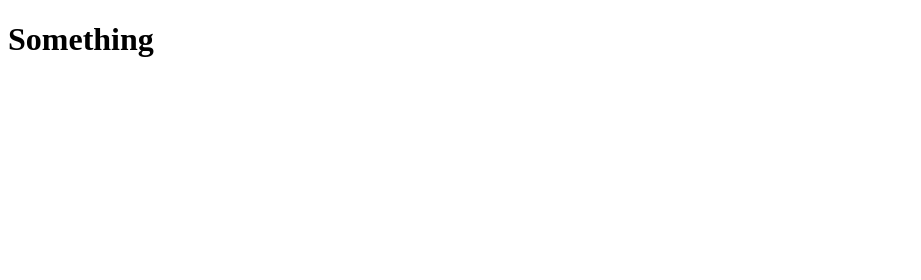
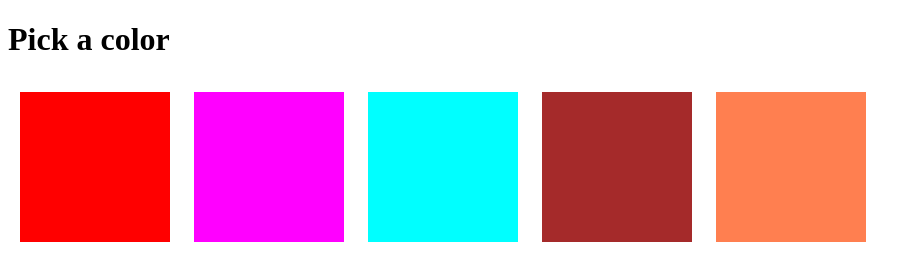
Before and after one commit to ChrisMattox/sigma-color-blocks, a plain HTML site: page index.html in a window 1280 px wide. Shown: the whole page, without its empty margins (0-921 px from the left). Drawn offline with Linux system fonts and the light colour scheme.

Commit message:
working color blocks on the DOM

```diff
--- a/index.html
+++ b/index.html
@@ -8,6 +8,7 @@
     <script type="text/javascript" src="scripts/app.js"></script>
   </head>
   <body>
-    <h1>Something</h1>
+    <h1 id="prompt">Pick a color</h1>
+    <div id="block-container"></div>
   </body>
 </html>
--- a/scripts/app.js
+++ b/scripts/app.js
@@ -1,5 +1,18 @@
 $(document).ready(function() {
-  console.log('here');
+
+  var colors = ["red", "magenta", "cyan", "brown", "coral"];
+
+  for(var i = 0; i < colors.length; i++) {
+    $("#block-container").append('<div class="color-block"></div>');
+    var $el = $("#block-container").children().last();
+    $el.css("background-color", colors[i]);
+  }
 
 
 });
+
+
+// Utility functions
+function randomNumber(min, max){
+    return Math.floor(Math.random() * (1 + max - min) + min);
+}
--- a/styles/style.css
+++ b/styles/style.css
@@ -0,0 +1,6 @@
+.color-block {
+  width: 150px;
+  height: 150px;
+  margin: 12px;
+  float: left;
+}
```
